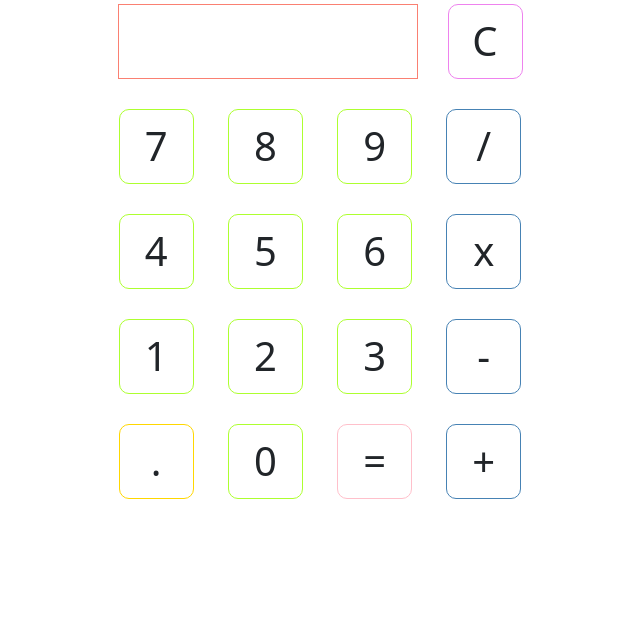
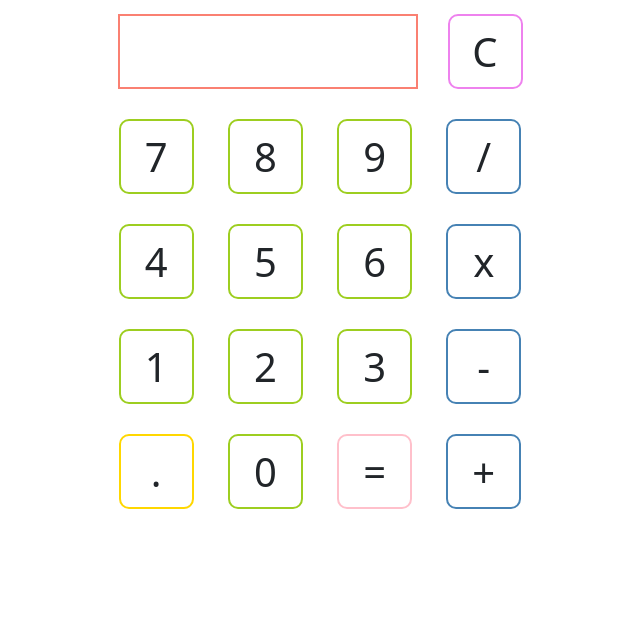
Before and after one commit to yuqingwang98/Calculator, a plain HTML site: page index.html in a window 1280 px wide. Shown: the part 177-800 px from the top of the page, without its empty margins (320-960 px from the left). Drawn offline with nearby package versions, Linux system fonts and the light colour scheme.

Commit message:
implementing new font

```diff
--- a/index.html
+++ b/index.html
@@ -5,6 +5,9 @@
   <title>Calculator</title>
   <link rel='stylesheet' href='style.css'>
   <link href="https://cdn.jsdelivr.net/npm/bootstrap@5.3.0-alpha1/dist/css/bootstrap.min.css" rel="stylesheet" integrity="sha384-GLhlTQ8iRABdZLl6O3oVMWSktQOp6b7In1Zl3/Jr59b6EGGoI1aFkw7cmDA6j6gD" crossorigin="anonymous">
+  <link rel="preconnect" href="https://fonts.googleapis.com">
+  <link rel="preconnect" href="https://fonts.gstatic.com" crossorigin>
+  <link href="https://fonts.googleapis.com/css2?family=Poppins&display=swap" rel="stylesheet">
   <script src='app.js'></script>
 </head>
 <body>
--- a/style.css
+++ b/style.css
@@ -14,17 +14,17 @@ body {
 }
 
 .btn.number {
-  border: 1px solid greenyellow;
+  border: 2px solid rgb(157, 206, 32);
   border-radius: 10px;
   font-size: 40px;
 }
 
 .btn.number:hover{
-  background-color: green;
+  background-color: rgb(48, 184, 48);
 }
 
 .btn.operator {
-  border: 1px solid steelblue;
+  border: 2px solid steelblue;
   border-radius: 10px;
   font-size: 40px;
 }
@@ -33,7 +33,7 @@ body {
 }
 
 .btn.decimal {
-  border: 1px solid gold;
+  border: 2px solid gold;
   border-radius: 10px;
   font-size: 40px;
 }
@@ -43,7 +43,7 @@ body {
 }
 
 .btn.equal {
-  border: 1px solid pink;
+  border: 2px solid pink;
   border-radius: 10px;
   font-size: 40px;
 }
@@ -53,7 +53,7 @@ body {
 }
 
 .btn.clear {
-  border: 1px solid violet;
+  border: 2px solid violet;
   border-radius: 10px;
   font-size: 40px;
 }
@@ -71,12 +71,13 @@ body {
 
 .screen {
   align-items: flex-end;
-  border: 1px solid salmon;
+  border: 2px solid salmon;
   display: flex;
   flex-direction: column;
   height: 75px;
   justify-content: flex-end;
   margin: 15px;
+  padding-right: 5px;
   width: 300px;
 }
 
@@ -87,3 +88,8 @@ body {
 .current {
   font-size: 30px;
 }
+
+h1, .btn {
+  font-family: 'Poppins';
+  padding-bottom: 20px;
+}
```
Also changed, not shown: 1 other file.
